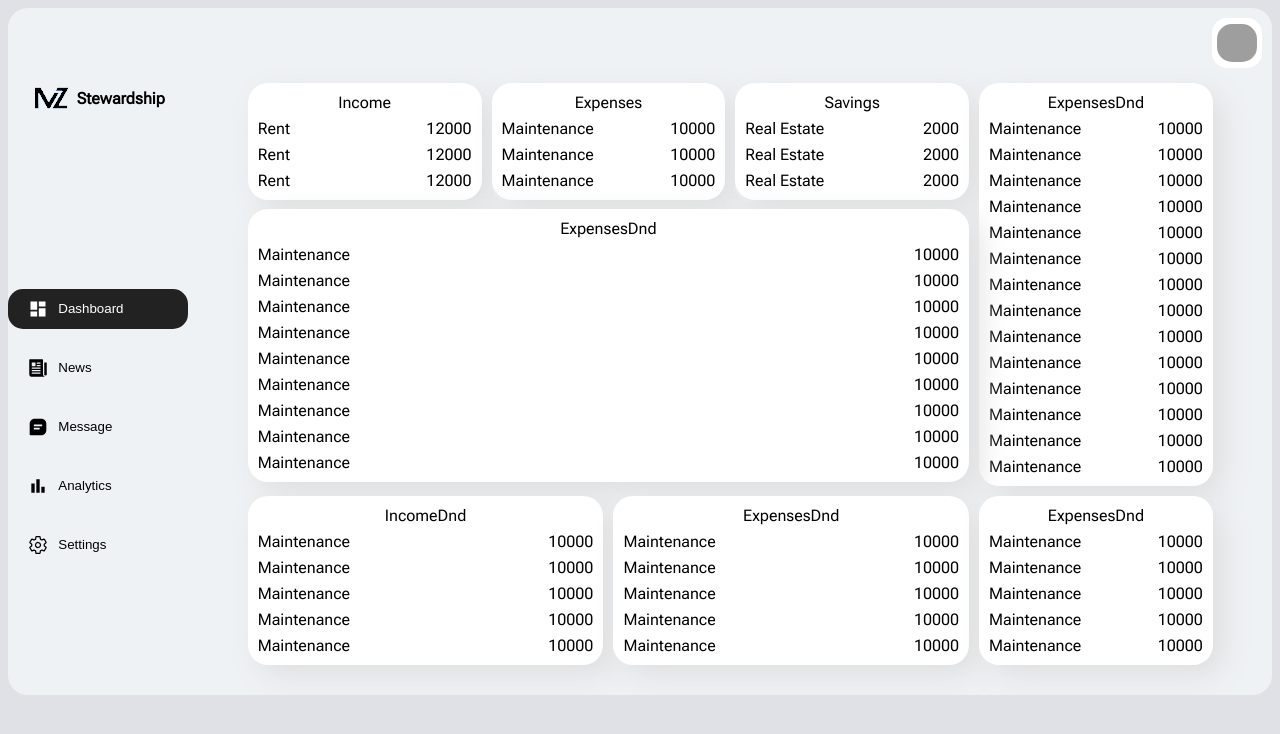
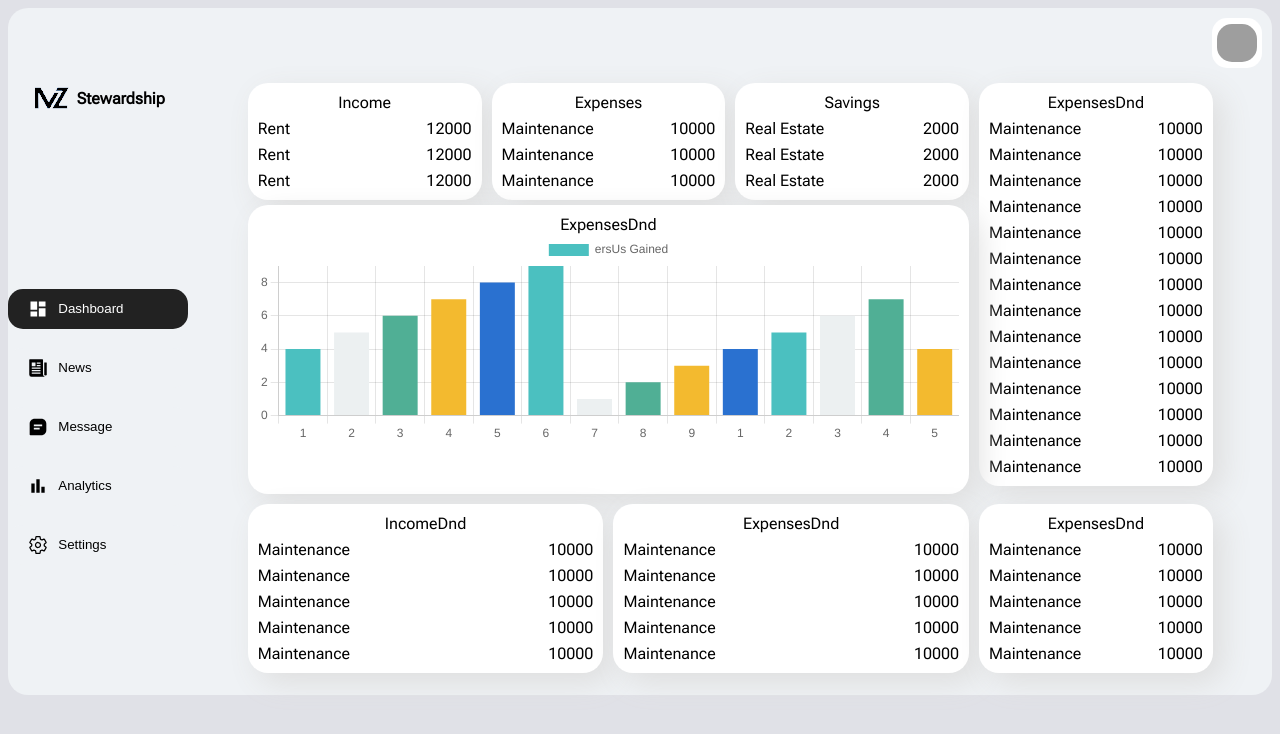
Before and after one commit to shahan210/DashBoard-1, a React (Vite) app: page / in a window 1280 px wide. Shown: the top 734 px of the page. Built offline with nearby package versions, Linux system fonts and the light colour scheme; grey boxes are pictures that could not be loaded; some icons are missing; a web font is replaced by a local one.

Commit message:
update : Dash graph

```diff
--- a/package.json
+++ b/package.json
@@ -10,7 +10,9 @@
     "preview": "vite preview"
   },
   "dependencies": {
+    "chart.js": "^4.4.1",
     "iconsax-react": "^0.0.8",
+    "react-chartjs-2": "^5.2.0",
     "react-dom": "^18.2.0",
     "react-icons": "^5.0.1",
     "sass": "^1.70.0"
--- /dev/null
+++ b/src/components/main/Data.jsx
@@ -0,0 +1,34 @@
+export const UserData = [
+  [
+    {
+      id: 1,
+      year: 2016,
+      userGain: 8,
+      userLost: 823,
+    },
+    {
+      id: 2,
+      year: 2017,
+      userGain: 4,
+      userLost: 345,
+    },
+    {
+      id: 3,
+      year: 2018,
+      userGain: 7,
+      userLost: 555,
+    },
+  ],
+  {
+    id: 4,
+    year: 2019,
+    userGain: 9,
+    userLost: 4555,
+  },
+  {
+    id: 5,
+    year: 2020,
+    userGain: 4,
+    userLost: 234,
+  },
+];
--- a/src/components/main/Graph.jsx
+++ b/src/components/main/Graph.jsx
@@ -1,6 +1,26 @@
-import React from "react";
+import React, { useState } from "react";
+import { Bar } from "react-chartjs-2";
+import { Chart as ChartJS } from "chart.js/auto";
+import { UserData } from "./Data";
 
 export default function Graph() {
+  const [userData, setUserData] = useState({
+    labels: [1, 2, 3, 4, 5, 6, 7, 8, 9, 1, 2, 3, 4, 5],
+    datasets: [
+      {
+        label: "ersUs Gained",
+        data: [4, 5, 6, 7, 8, 9, 1, 2, 3, 4, 5, 6, 7, 4],
+        backgroundColor: [
+          "rgba(75,192,192,1)",
+          "#ecf0f1",
+          "#50AF95",
+          "#f3ba2f",
+          "#2a71d0",
+        ],
+      },
+    ],
+    innerWidth: 101,
+  });
   return (
     <div
       className="dash-grid-span-3"
@@ -10,41 +30,8 @@ export default function Graph() {
     >
       <div className="container">
         <div style={{ textAlign: "center" }}>ExpensesDnd</div>
-        <div className="income-list">
-          <div>Maintenance</div>
-          <div>10000</div>
-        </div>
-        <div className="income-list">
-          <div>Maintenance</div>
-          <div>10000</div>
-        </div>
-        <div className="income-list">
-          <div>Maintenance</div>
-          <div>10000</div>
-        </div>
-        <div className="income-list">
-          <div>Maintenance</div>
-          <div>10000</div>
-        </div>
-        <div className="income-list">
-          <div>Maintenance</div>
-          <div>10000</div>
-        </div>
-        <div className="income-list">
-          <div>Maintenance</div>
-          <div>10000</div>
-        </div>
-        <div className="income-list">
-          <div>Maintenance</div>
-          <div>10000</div>
-        </div>{" "}
-        <div className="income-list">
-          <div>Maintenance</div>
-          <div>10000</div>
-        </div>{" "}
-        <div className="income-list">
-          <div>Maintenance</div>
-          <div>10000</div>
+        <div className="dash-graph">
+          <Bar data={userData} width={500} />
         </div>
       </div>
     </div>
--- a/src/components/scss/dash/_income.scss
+++ b/src/components/scss/dash/_income.scss
@@ -23,10 +23,12 @@
 }
 .container:hover {
   box-shadow: 10px 10px 30px #b2b2b2;
-
 }
 .income-list {
   display: flex;
   margin-top: 7px;
   justify-content: space-between;
 }
+.dash-graph {
+  height: 250px;
+}
```
Also changed, not shown: 1 other file (tests, documents, lock files or other folders).
